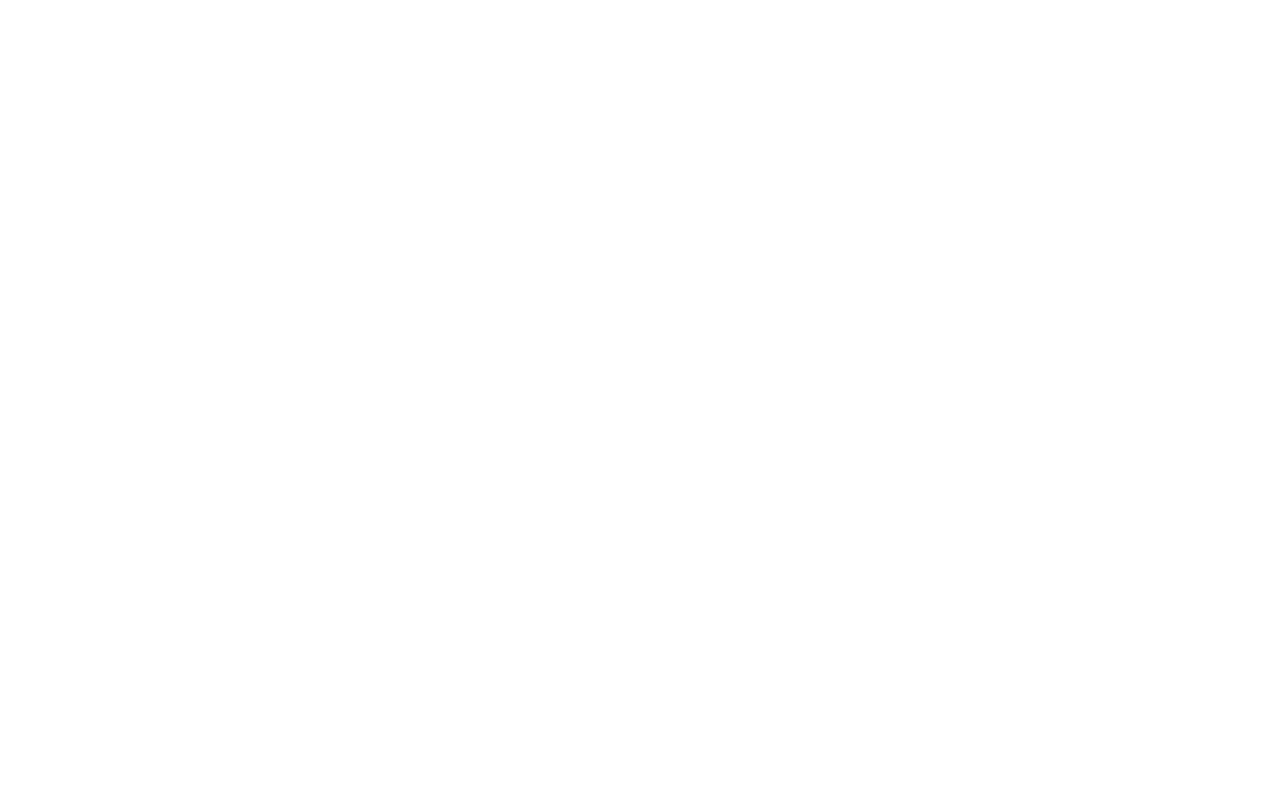
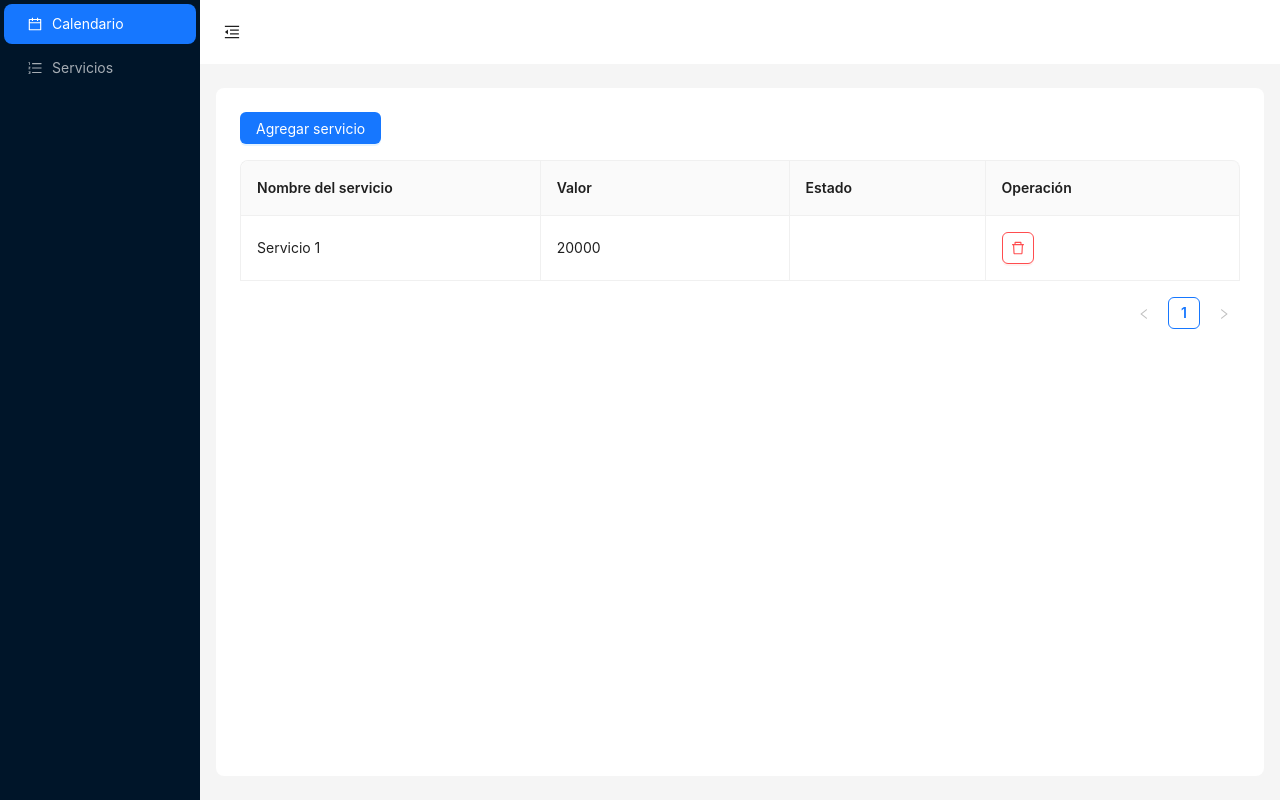
Before and after one commit to davidb313/app_citas_demo, a React (Create React App) app: page /app/services in a window 1280 px wide. Before the commit this address had no page. Built offline with nearby package versions, Linux system fonts and the light colour scheme.

Commit message:
se añade funcionalidad de servicios y login

```diff
--- /dev/null
+++ b/src/modules/cms/components/ServicesTable.tsx
@@ -0,0 +1,236 @@
+import React, { useContext, useEffect, useRef, useState } from "react";
+import type { GetRef, InputRef } from "antd";
+import { Button, Form, Input, Popconfirm, Table } from "antd";
+import { DeleteOutlined } from "@ant-design/icons";
+
+type FormInstance<T> = GetRef<typeof Form<T>>;
+
+const EditableContext = React.createContext<FormInstance<any> | null>(null);
+
+interface Item {
+  key: string;
+  name: string;
+  age: string;
+  address: string;
+}
+
+interface EditableRowProps {
+  index: number;
+}
+
+const EditableRow: React.FC<EditableRowProps> = ({ index, ...props }) => {
+  const [form] = Form.useForm();
+  return (
+    <Form form={form} component={false}>
+      <EditableContext.Provider value={form}>
+        <tr {...props} />
+      </EditableContext.Provider>
+    </Form>
+  );
+};
+
+interface EditableCellProps {
+  title: React.ReactNode;
+  editable: boolean;
+  dataIndex: keyof Item;
+  record: Item;
+  handleSave: (record: Item) => void;
+}
+
+const EditableCell: React.FC<React.PropsWithChildren<EditableCellProps>> = ({
+  title,
+  editable,
+  children,
+  dataIndex,
+  record,
+  handleSave,
+  ...restProps
+}) => {
+  const [editing, setEditing] = useState(false);
+  const inputRef = useRef<InputRef>(null);
+  const form = useContext(EditableContext)!;
+
+  useEffect(() => {
+    if (editing) {
+      inputRef.current?.focus();
+    }
+  }, [editing]);
+
+  const toggleEdit = () => {
+    setEditing(!editing);
+    form.setFieldsValue({ [dataIndex]: record[dataIndex] });
+  };
+
+  const save = async () => {
+    try {
+      const values = await form.validateFields();
+
+      toggleEdit();
+      handleSave({ ...record, ...values });
+    } catch (errInfo) {
+      console.log("Save failed:", errInfo);
+    }
+  };
+
+  let childNode = children;
+
+  if (editable) {
+    childNode = editing ? (
+      <Form.Item
+        style={{ margin: 0 }}
+        name={dataIndex}
+        rules={[
+          {
+            required: true,
+            message: `${title} is required.`,
+          },
+        ]}
+      >
+        <Input ref={inputRef} onPressEnter={save} onBlur={save} />
+      </Form.Item>
+    ) : (
+      <div
+        className='editable-cell-value-wrap'
+        style={{ paddingRight: 24 }}
+        onClick={toggleEdit}
+      >
+        {children}
+      </div>
+    );
+  }
+
+  return <td {...restProps}>{childNode}</td>;
+};
+
+type EditableTableProps = Parameters<typeof Table>[0];
+
+interface DataType {
+  key: React.Key;
+  name: string;
+  valor: number;
+  estado: boolean;
+}
+
+type ColumnTypes = Exclude<EditableTableProps["columns"], undefined>;
+
+export const ServicesTable: React.FC = () => {
+  const [dataSource, setDataSource] = useState<DataType[]>([
+    {
+      key: "0",
+      name: "Servicio 1",
+      valor: 20000,
+      estado: true,
+    },
+  ]);
+
+  const [count, setCount] = useState(2);
+
+  const handleDelete = (key: React.Key) => {
+    const newData = dataSource.filter((item) => item.key !== key);
+    setDataSource(newData);
+  };
+
+  const defaultColumns: (ColumnTypes[number] & {
+    editable?: boolean;
+    dataIndex: string;
+  })[] = [
+    {
+      title: "Nombre del servicio",
+      dataIndex: "name",
+      width: "30%",
+      editable: true,
+    },
+    {
+      title: "Valor",
+      dataIndex: "valor",
+      editable: true,
+    },
+    {
+      title: "Estado",
+      dataIndex: "estado",
+      editable: true,
+    },
+    {
+      title: "Operación",
+      dataIndex: "operation",
+      render: (_, record) =>
+        dataSource.length >= 1 ? (
+          <Popconfirm
+            title='¿Eliminar servicio?'
+            onConfirm={() => handleDelete(record.key)}
+          >
+            <Button
+              danger
+              icon={<DeleteOutlined />}
+              style={{
+                display: "flex",
+                alignItems: "center",
+                justifyContent: "center",
+              }}
+            ></Button>
+          </Popconfirm>
+        ) : null,
+    },
+  ];
+
+  const handleAdd = () => {
+    const newData: DataType = {
+      key: count,
+      name: `Servicio ${count}`,
+      valor: 20000,
+      estado: true,
+    };
+    setDataSource([...dataSource, newData]);
+    setCount(count + 1);
+  };
+
+  const handleSave = (row: DataType) => {
+    const newData = [...dataSource];
+    const index = newData.findIndex((item) => row.key === item.key);
+    const item = newData[index];
+    newData.splice(index, 1, {
+      ...item,
+      ...row,
+    });
+    setDataSource(newData);
+  };
+
+  const components = {
+    body: {
+      row: EditableRow,
+      cell: EditableCell,
+    },
+  };
+
+  const columns = defaultColumns.map((col) => {
+    if (!col.editable) {
+      return col;
+    }
+    return {
+      ...col,
+      onCell: (record: DataType) => ({
+        record,
+        editable: col.editable,
+        dataIndex: col.dataIndex,
+        title: col.title,
+        handleSave,
+      }),
+    };
+  });
+
+  return (
+    <div>
+      <Button onClick={handleAdd} type='primary' style={{ marginBottom: 16 }}>
+        Agregar servicio
+      </Button>
+      <Table
+        components={components}
+        rowClassName={() => "editable-row"}
+        bordered
+        dataSource={dataSource}
+        columns={columns as ColumnTypes}
+        pagination={{ pageSize: 5 }}
+      />
+    </div>
+  );
+};
--- a/src/modules/cms/layout/index.tsx
+++ b/src/modules/cms/layout/index.tsx
@@ -2,9 +2,8 @@
 import {
   MenuFoldOutlined,
   MenuUnfoldOutlined,
-  UploadOutlined,
-  UserOutlined,
-  VideoCameraOutlined,
+  CalendarOutlined,
+  OrderedListOutlined,
 } from "@ant-design/icons";
 import { Button, Layout, Menu, MenuProps, theme } from "antd";
 import { Outlet, useNavigate } from "react-router-dom";
@@ -20,7 +19,8 @@
   const navigate = useNavigate();
 
   const routeMap: RouteMap = {
-    "1": "/app/appointment",
+    "0": "/app/appointment",
+    "1": "/app/services",
   };
 
   const [collapsed, setCollapsed] = useState(false);
@@ -40,17 +40,22 @@
   return (
     <Layout style={{ height: "100vh" }}>
       <Sider trigger={null} collapsible collapsed={collapsed}>
-        <div className="demo-logo-vertical" />
+        <div className='demo-logo-vertical' />
         <Menu
-          theme="dark"
-          mode="inline"
-          defaultSelectedKeys={["1"]}
+          theme='dark'
+          mode='inline'
+          defaultSelectedKeys={["0"]}
           onClick={handleMenuClick}
           items={[
             {
+              key: "0",
+              icon: <CalendarOutlined />,
+              label: "Calendario",
+            },
+            {
               key: "1",
-              icon: <UserOutlined />,
-              label: "Calendario",
+              icon: <OrderedListOutlined />,
+              label: "Servicios",
             },
           ]}
         />
@@ -58,7 +63,7 @@
       <Layout>
         <Header style={{ padding: 0, background: colorBgContainer }}>
           <Button
-            type="text"
+            type='text'
             icon={collapsed ? <MenuUnfoldOutlined /> : <MenuFoldOutlined />}
             onClick={() => setCollapsed(!collapsed)}
             style={{
--- a/src/modules/cms/router/cmsRouter.tsx
+++ b/src/modules/cms/router/cmsRouter.tsx
@@ -2,14 +2,16 @@
 import LayoutCms from "../layout";
 import AppointmentScreen from "../screens/Appointments/AppointmentsScreen";
 import LoginScreen from "../screens/Login/LoginScreen";
+import ServicesScreen from "../screens/Services/ServicesScreen";
 
 const CmsRouter = () => {
   return (
     <Routes>
-      <Route path="cms" element={<LoginScreen />} />
-      <Route path="app" element={<LayoutCms />}>
+      <Route path='cms' element={<LoginScreen />} />
+      <Route path='app' element={<LayoutCms />}>
         <Route index element={<AppointmentScreen />} />
-        <Route path="appointment" element={<AppointmentScreen />} />
+        <Route path='appointment' element={<AppointmentScreen />} />
+        <Route path='services' element={<ServicesScreen />} />
       </Route>
     </Routes>
   );
--- a/src/modules/cms/screens/Login/LoginScreen.tsx
+++ b/src/modules/cms/screens/Login/LoginScreen.tsx
@@ -1,72 +1,97 @@
-import React from "react";
-import { LockOutlined, UserOutlined } from "@ant-design/icons";
+import { UserOutlined } from "@ant-design/icons";
 
-import { Card, Row, Col, Button, Checkbox, Form, Input } from "antd";
+import { Card, Row, Col, Button, Form, Input, message } from "antd";
+import { useState } from "react";
 import { useNavigate } from "react-router-dom";
+import { client } from "../../../../supabase/client";
 
 const LoginScreen: React.FC = () => {
+  const [email, setEmail] = useState("");
+  const [isEmailValid, setIsEmailValid] = useState(false);
+
+  const [messageApi, contextHolder] = message.useMessage();
+
   const navigate = useNavigate();
 
-  const onFinish = () => {
+  const error = () => {
+    messageApi.open({
+      type: "error",
+      content: "El email proporcionado no está autorizado",
+    });
+  };
+
+  const validateEmail = (_: any, value: string) => {
+    const emailRegex = /^[^\s@]+@[^\s@]+\.[^\s@]+$/;
+    if (!value || emailRegex.test(value)) {
+      setIsEmailValid(true); // Actualiza el estado a válido
+      return Promise.resolve();
+    } else {
+      setIsEmailValid(false); // Actualiza el estado a no válido
+      return Promise.reject(new Error("Ingresa un correo válido"));
+    }
+  };
+
+  const onFinish = async () => {
+    try {
+      const response = await client.auth.signInWithOtp({
+        email,
+      });
+      if (response.error === null) {
         navigate("/app");
+      }
+    } catch (err) {
+      error();
+    }
   };
 
   return (
-    <Row justify="center" align="middle" style={{ minHeight: "100vh" }}>
+    <>
+      {contextHolder}
+      <Row
+        justify='center'
+        align='middle'
+        style={{ minHeight: "100vh", padding: 10 }}
+      >
         <Col xs={24} sm={16} md={12} lg={8}>
-        <Card title="Iniciar Sesión">
+          <Card title='Iniciar Sesión'>
             <Form
-            name="normal_login"
-            className="login-form"
+              name='normal_login'
+              className='login-form'
               initialValues={{ remember: true }}
               onFinish={onFinish}
             >
               <Form.Item
-              name="username"
+                name='username'
                 rules={[
-                { required: true, message: "Please input your Username!" },
+                  { required: true, message: "Por favor ingrese su correo" },
+                  { validator: validateEmail },
                 ]}
               >
                 <Input
-                prefix={<UserOutlined className="site-form-item-icon" />}
-                placeholder="Username"
+                  prefix={<UserOutlined className='site-form-item-icon' />}
+                  placeholder='Email'
+                  onChange={(e) => setEmail(e.target.value)}
                 />
-            </Form.Item>
-            <Form.Item
-              name="password"
-              rules={[
-                { required: true, message: "Please input your Password!" },
-              ]}
-            >
-              <Input
-                prefix={<LockOutlined className="site-form-item-icon" />}
-                type="password"
-                placeholder="Password"
-              />
-            </Form.Item>
-            <Form.Item>
-              <Form.Item name="remember" valuePropName="checked" noStyle>
-                <Checkbox>Remember me</Checkbox>
-              </Form.Item>
-
-              <a className="login-form-forgot" href="http://">
-                Forgot password
-              </a>
               </Form.Item>
 
               <Form.Item>
                 <Button
-                type="primary"
-                htmlType="submit"
-                className="login-form-button"
+                  disabled={!isEmailValid || email === ""}
+                  type='primary'
+                  style={{ width: "100%" }}
+                  size='large'
+                  shape='round'
+                  htmlType='submit'
+                  className='login-form-button mt-4'
                 >
-                Log in
+                  Continuar
                 </Button>
               </Form.Item>
             </Form>
           </Card>
         </Col>
       </Row>
+    </>
   );
 };
 
--- /dev/null
+++ b/src/modules/cms/screens/Services/ServicesScreen.tsx
@@ -0,0 +1,11 @@
+import { ServicesTable } from "../../components/ServicesTable";
+
+const ServicesScreen = () => {
+  return (
+    <div>
+      <ServicesTable />
+    </div>
+  );
+};
+
+export default ServicesScreen;
```
Lines whose indentation alone changed are shown as unchanged.
